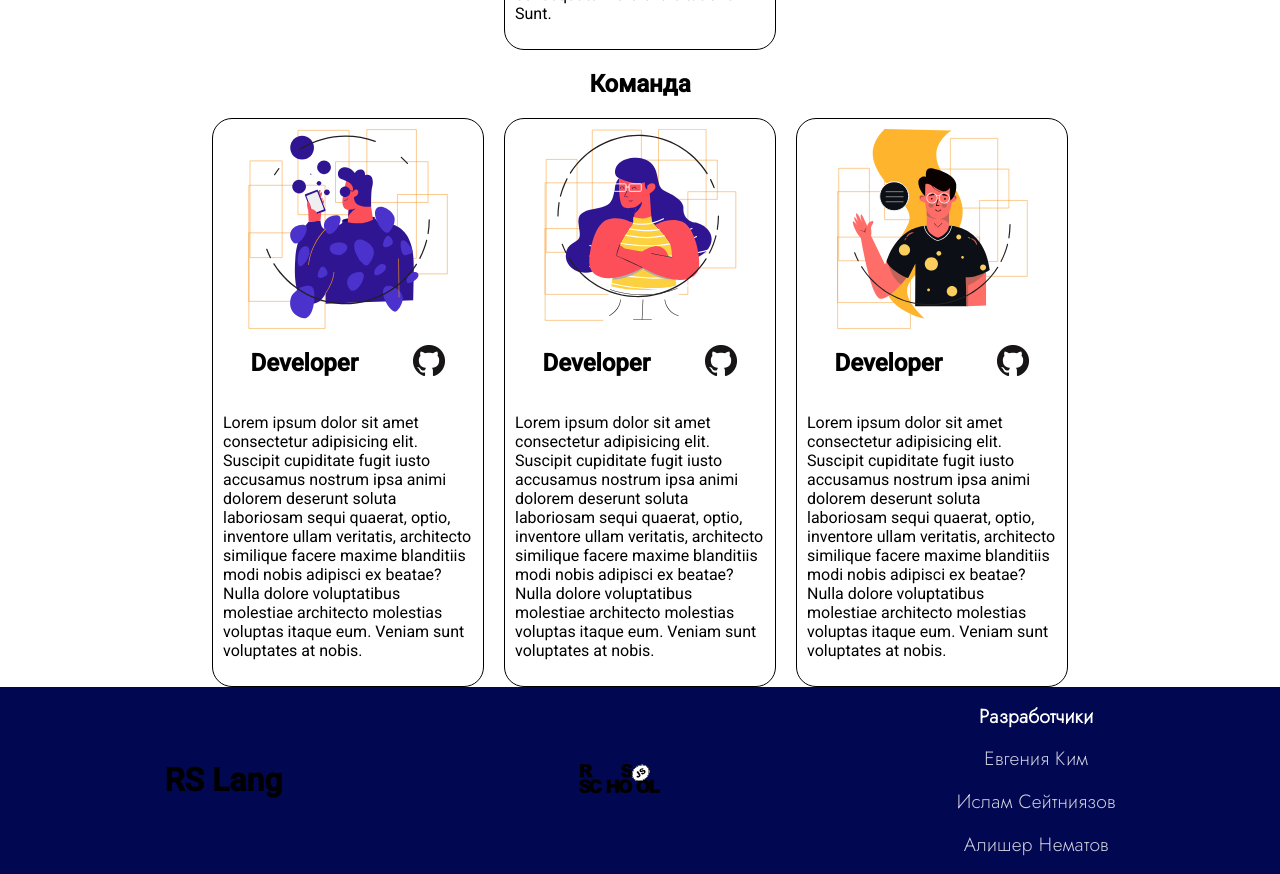
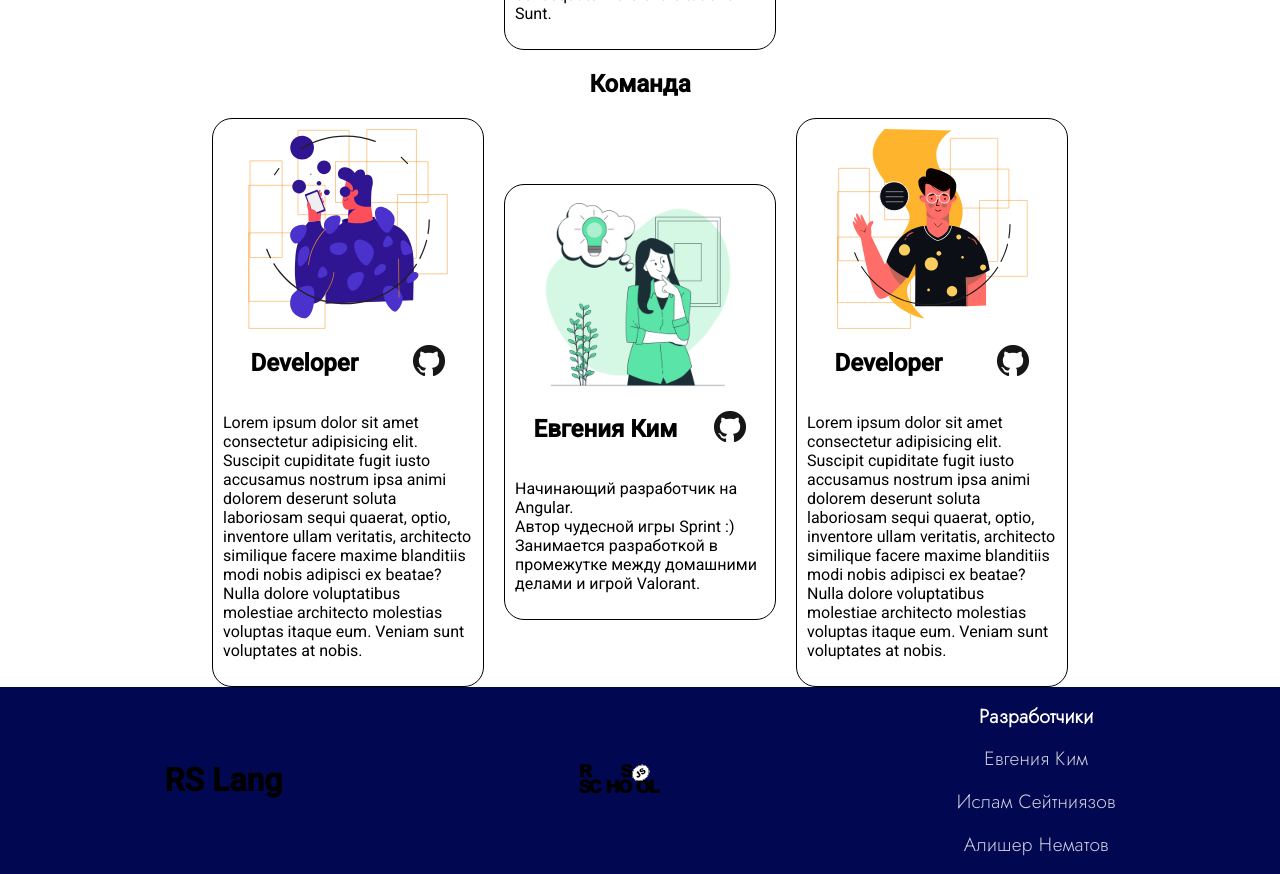
Before and after one commit to mDjeee/rslang, an Angular app: page / in a window 1280 px wide. Shown: the part 1320-2194 px from the top of the page. Built offline with nearby package versions, Linux system fonts and the light colour scheme.

Commit message:
feat: add info about Jenya

```diff
--- a/src/app/components/team/team.component.html
+++ b/src/app/components/team/team.component.html
@@ -12,14 +12,15 @@
       <p class="team__description">Lorem ipsum dolor sit amet consectetur adipisicing elit. Suscipit cupiditate fugit iusto accusamus nostrum ipsa animi dolorem deserunt soluta laboriosam sequi quaerat, optio, inventore ullam veritatis, architecto similique facere maxime blanditiis modi nobis adipisci ex beatae? Nulla dolore voluptatibus molestiae architecto molestias voluptas itaque eum. Veniam sunt voluptates at nobis.</p>
     </div>
     <div class="team__item">
-      <img src="../../../assets/women.svg" alt="team img" class="team_img">
+      <img src="../../../assets/jeje.jpg" alt="team img" class="team_img">
       <div class="team__name">
-        <h2 class="team__subtitle">Developer</h2>
-        <a href="https://github.com/mDjeee">
+        <h2 class="team__subtitle">Евгения Ким</h2>
+        <a href="https://github.com/Jenyajk">
           <img src="../../../assets/GitHub-Mark-32px.png" alt="gh_logo">
         </a>
       </div>
-      <p class="team__description">Lorem ipsum dolor sit amet consectetur adipisicing elit. Suscipit cupiditate fugit iusto accusamus nostrum ipsa animi dolorem deserunt soluta laboriosam sequi quaerat, optio, inventore ullam veritatis, architecto similique facere maxime blanditiis modi nobis adipisci ex beatae? Nulla dolore voluptatibus molestiae architecto molestias voluptas itaque eum. Veniam sunt voluptates at nobis.</p>
+      <p class="team__description">Начинающий разработчик на Angular.
+        <br> Автор чудесной игры Sprint :)  Занимается разработкой в промежутке между домашними делами и игрой Valorant. </p>
     </div>
     <div class="team__item">
       <img src="../../../assets/man2.svg" alt="team img" class="team_img">
```
